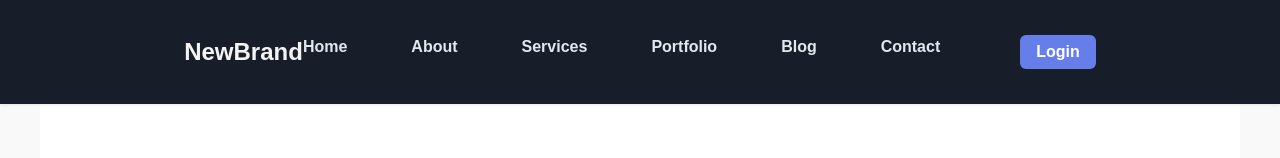
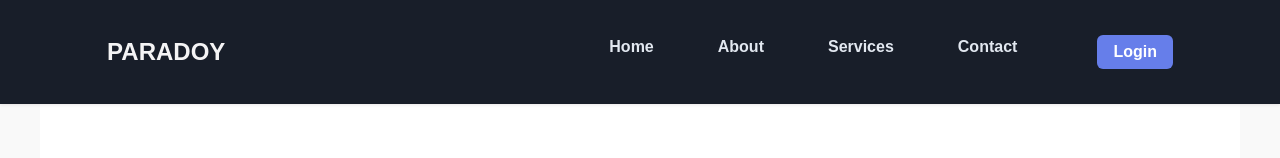
Before and after one commit to Rohanchoudharu/Mern-stack, a React (Vite) app: page / in a window 1280 px wide. Shown: the top 158 px of the page. Built offline with nearby package versions, Linux system fonts and the light colour scheme.

Commit message:
Update Navbar.jsx

```diff
--- a/src/components/Navbar.jsx
+++ b/src/components/Navbar.jsx
@@ -16,10 +16,10 @@ const Navbar = ({ onLoginClick }) => {
     <header className="header">
       <div className="container">
         <a href="#home" className="brand">
-          NewBrand
+          PARADOY
         </a>
         <nav className="nav">
-          {[ 'Home', ' About', 'Services', 'Portfolio', 'Blog', 'Contact'].map((item) => (
+          {[ '  ' ,'  ','  ' ,'  ','  ' ,'  ', 'Home', ' About', 'Services', 'Contact'].map((item) => (
             <a
               key={item}
               href={`#${item.toLowerCase()}`}
@@ -51,7 +51,7 @@ const Navbar = ({ onLoginClick }) => {
       {mobileMenuOpen && (
         <div className="mobile-menu">
           <nav>
-            {['Home', 'About', 'Services', 'Portfolio', 'Blog', 'Contact'].map((item) => (
+            {['Home', 'About', 'Services', 'Contact'].map((item) => (
               <a
                 key={item}
                 href={`#${item.toLowerCase()}`}
```
